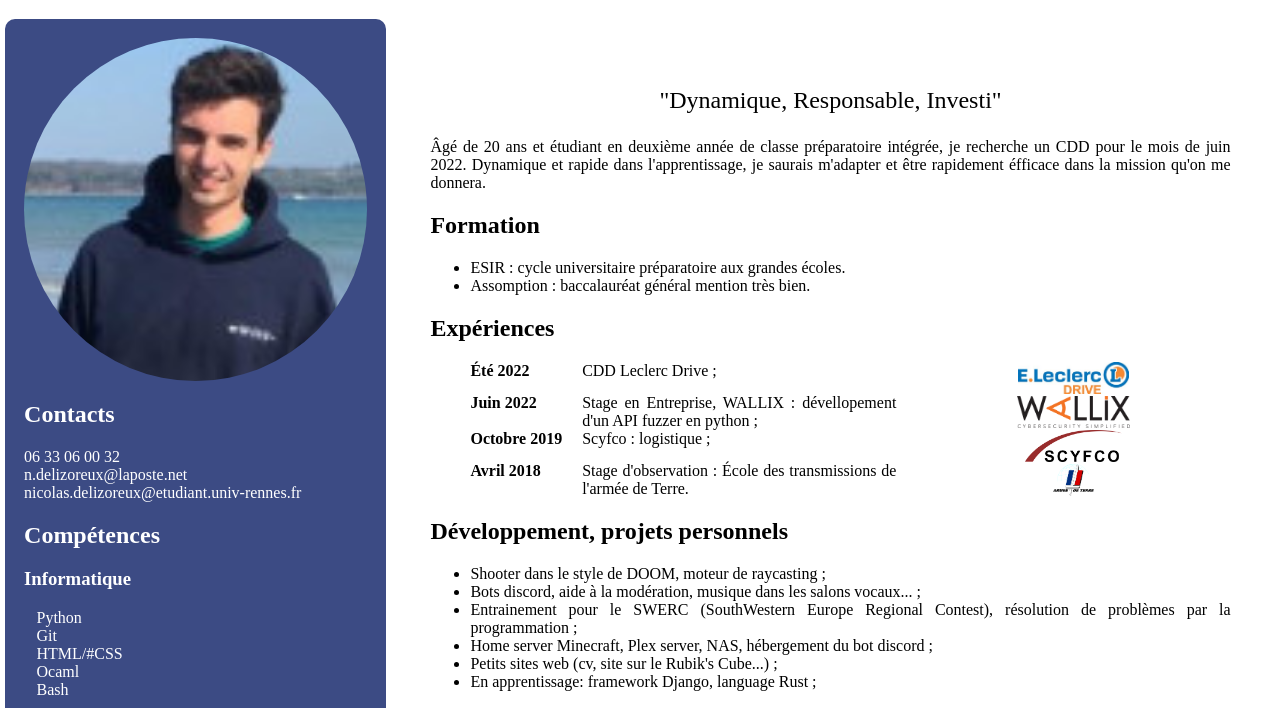
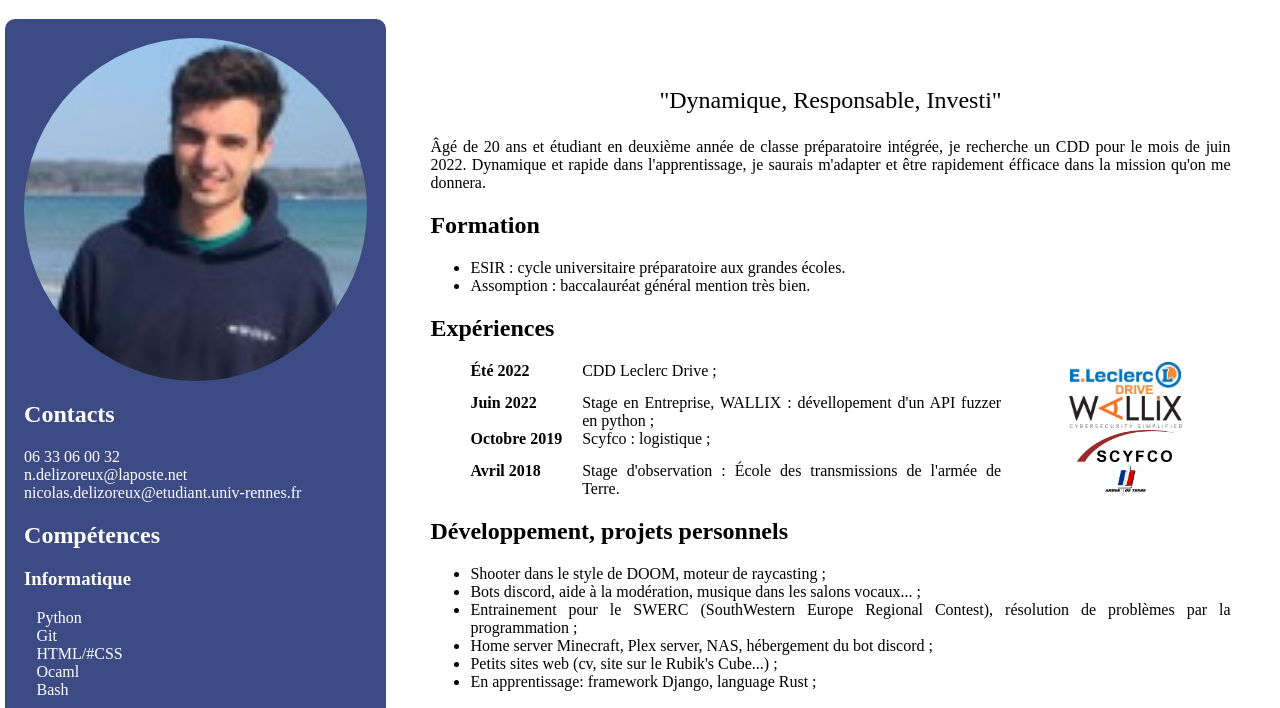
Before and after one commit to Nicosmonaute/CV, a plain HTML site: page index.html in a window 1280 px wide. Shown: the part 66-774 px from the top of the page. Drawn offline with Linux system fonts and the light colour scheme; a web font is replaced by a local one.

Commit message:
changed proportions for experiences

```diff
--- a/style.css
+++ b/style.css
@@ -101,7 +101,7 @@ img:hover {
 
 .experiences {
     display: grid;
-    grid-template-columns: auto 1fr 1fr;
+    grid-template-columns: auto 1fr 0.5fr;
     column-gap:20px;
     list-style-type:none;
 }
```
